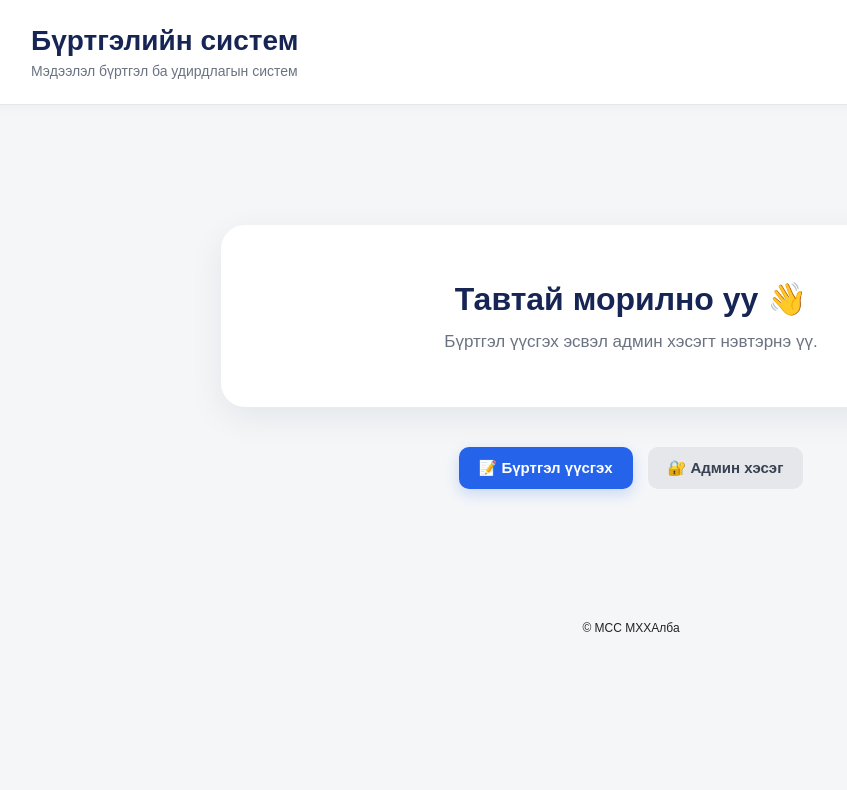
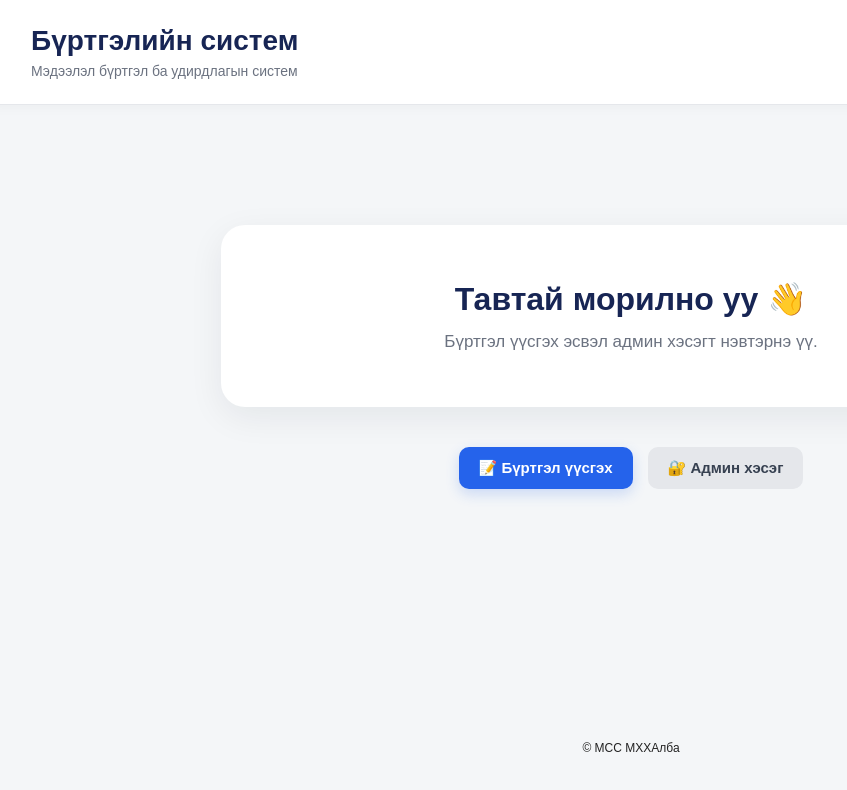
Before and after one commit to zolushka917-ui/burtgel-system, a React (Vite) app: page / in a window 1280 px wide. Shown: the top 790 px of the page, without its empty margins (9-856 px from the left). Built offline with nearby package versions, Linux system fonts and the light colour scheme.

Commit message:
Move footer lower

```diff
--- a/src/App.jsx
+++ b/src/App.jsx
@@ -881,7 +881,7 @@ const exportToExcel = () => {
     display: "block",
     width: "100%",
     textAlign: "center",
-    marginTop: "60px",
+    marginTop: "200px",
     padding: "12px 10px 20px",
     color: "#222222",
     backgroundColor: "transparent",
```
